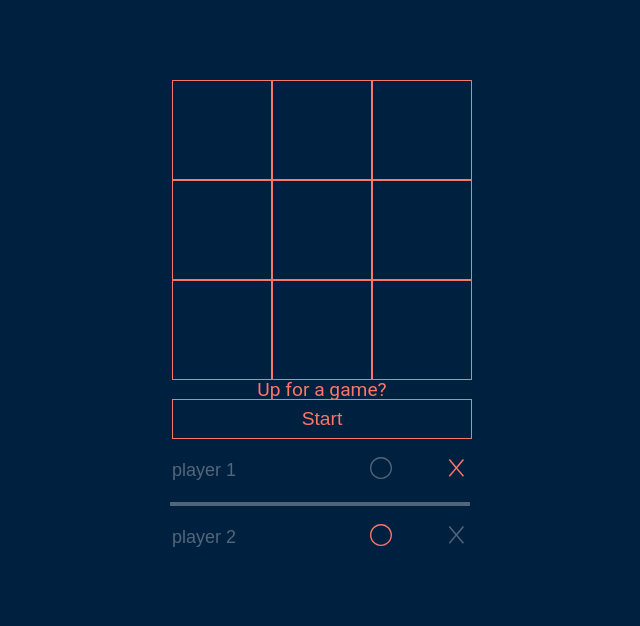
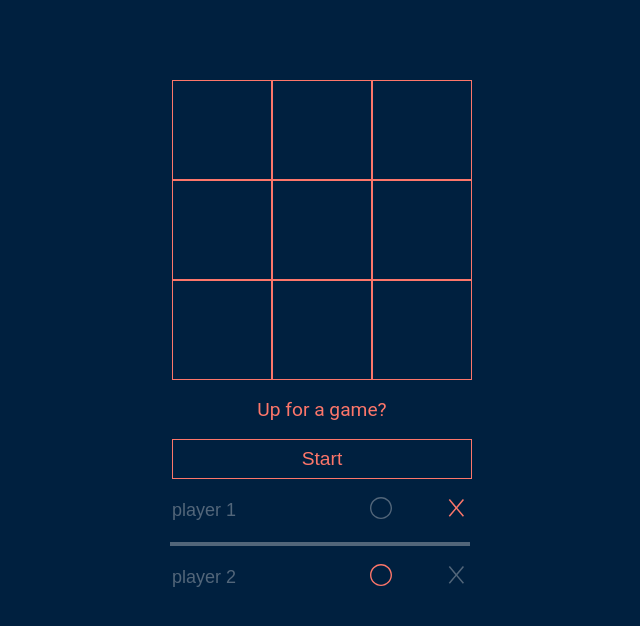
Before and after one commit to CharlesIvia/tic-tac-toe, a plain HTML site: page index.html in a window 1280 px wide. Shown: the whole page, without its empty margins (318-958 px from the left). Drawn offline with Linux system fonts and the light colour scheme.

Commit message:
Adjusted h4 & button margin to counter reset.css changes

```diff
--- a/style.css
+++ b/style.css
@@ -76,6 +76,7 @@ button:disabled {
     background: none;
     padding: 4px;
     border: 0.15vmax solid var(--primary-colour);
+    margin-top: 20px;
 }
 
 #start-game:hover {
@@ -159,6 +160,7 @@ button:disabled {
 
     h4 {
         font-size: larger;
+        margin-top: 20px;
     }
 
     svg {
```
